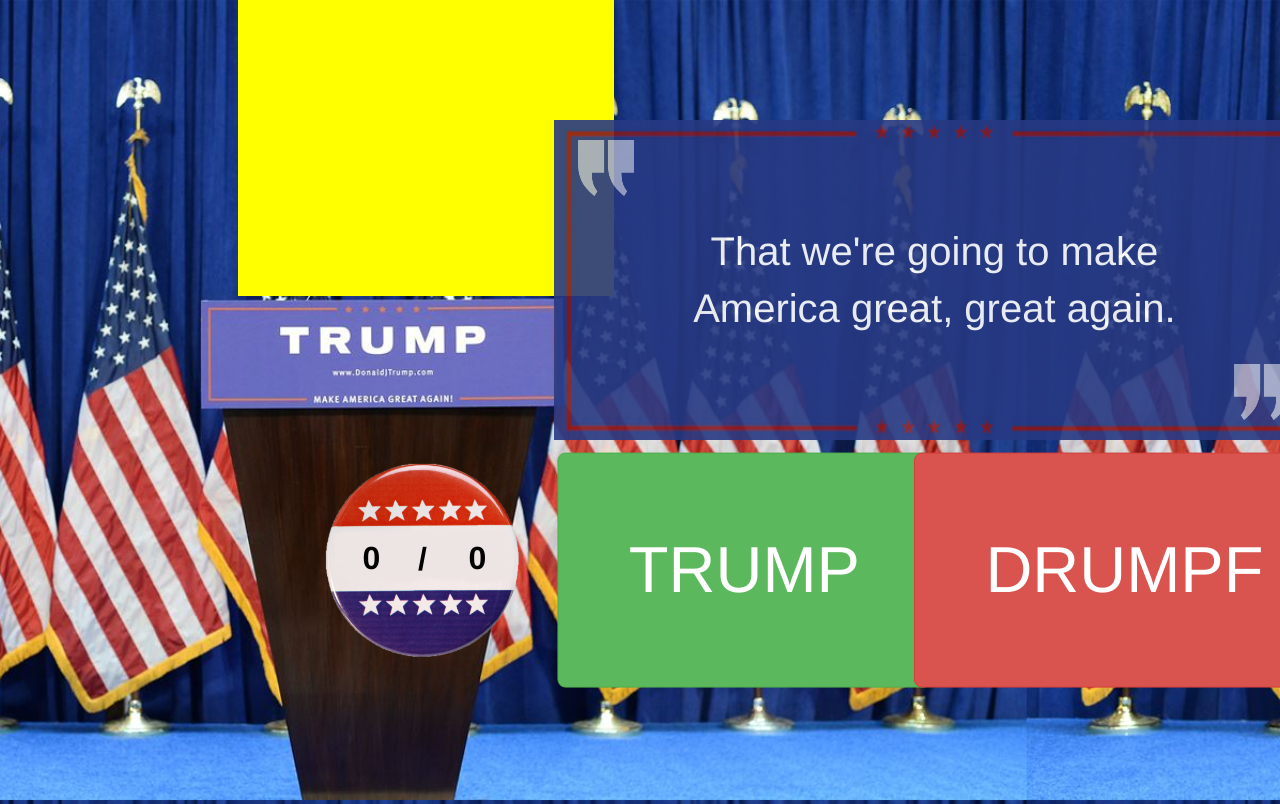
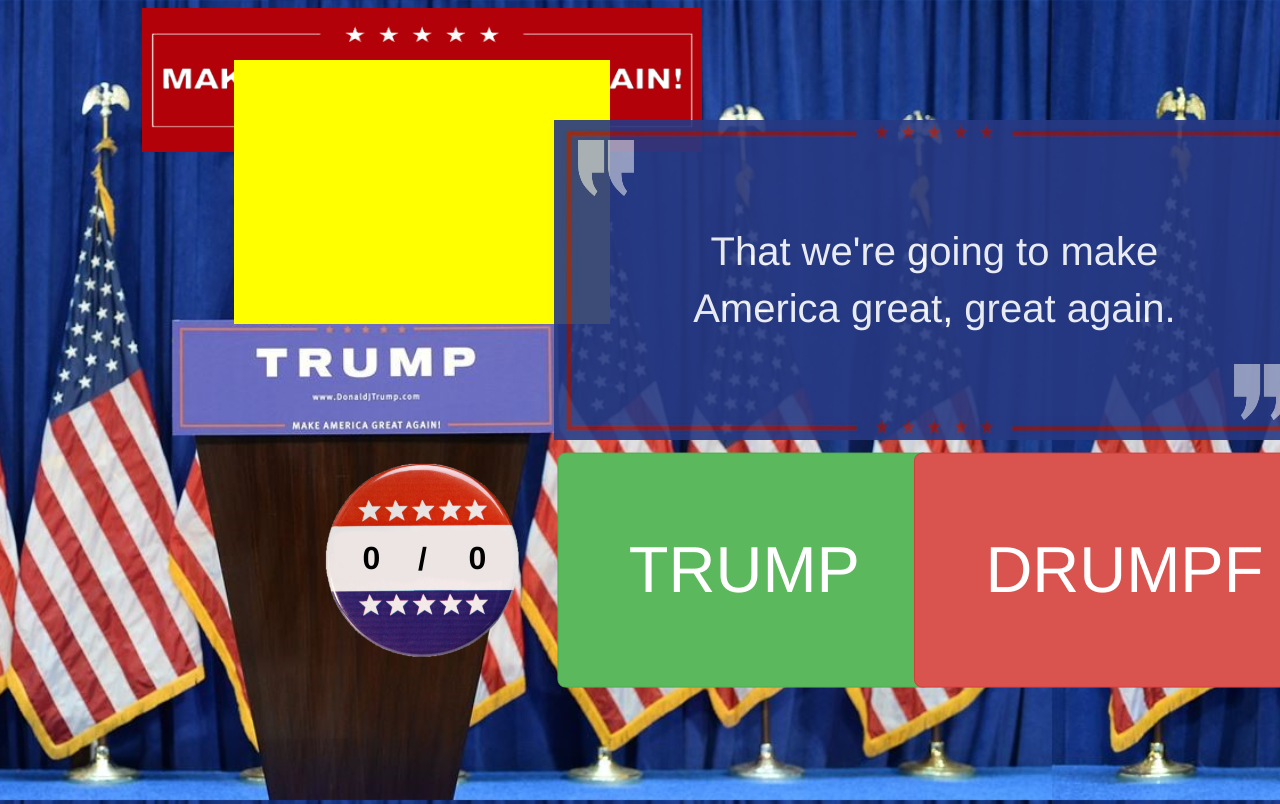
Before and after one commit to kevin2huang/QHacks-MakeTrumpTrumpAgain, a plain HTML site: page Website/index.html in a window 1280 px wide. Shown: the top 804 px of the page. Drawn offline with nearby package versions, Linux system fonts and the light colour scheme.

Commit message:
new pic. new banner

```diff
--- a/Website/index.html
+++ b/Website/index.html
@@ -26,7 +26,9 @@
 
   </head>
   <body>
+    <div class="banner"></div>
     <div class="trump"></div>
+
     <div class="qcontainer">
 
       <div class="qqcontainer">
--- a/Website/main.css
+++ b/Website/main.css
@@ -1,20 +1,31 @@
 html{
-	background: url(Trumppics/trumposium2.JPG) no-repeat center center fixed;
+	background: url(Trumppics/trumposium22.JPG) no-repeat center center fixed;
 	-webkit-background-size: cover;
 	-moz-background-size: cover;
 	-o-background-size: cover;
 	background-size: cover;
 }
+.banner{
+	left:33%;
+	top:10%;
+	width: 70vmin;
+	height: 18vmin;
+	background-image: url(Trumppics/bannerred.png);
+	background-size: 100% 100%;
+	position: absolute;
+	transform: translate(-50%,-50%);
+}
 
 .trump{
-	left:33.3%;
-	top:18.5%;
+	left:33%;
+	top:24%;
 	width: 47vmin;
-	height: 37vmin;
+	height: 33vmin;
+	position: absolute;
 	background-color: yellow;
-	position: absolute;
 	transform: translate(-50%, -50%);
 }
+
 .scorecontainer{
 	left:33%;
 	top:70%;
```
Also changed, not shown: Website/Trumppics/bannerred.png (added), Website/Trumppics/trumposium22.jpg (added).
